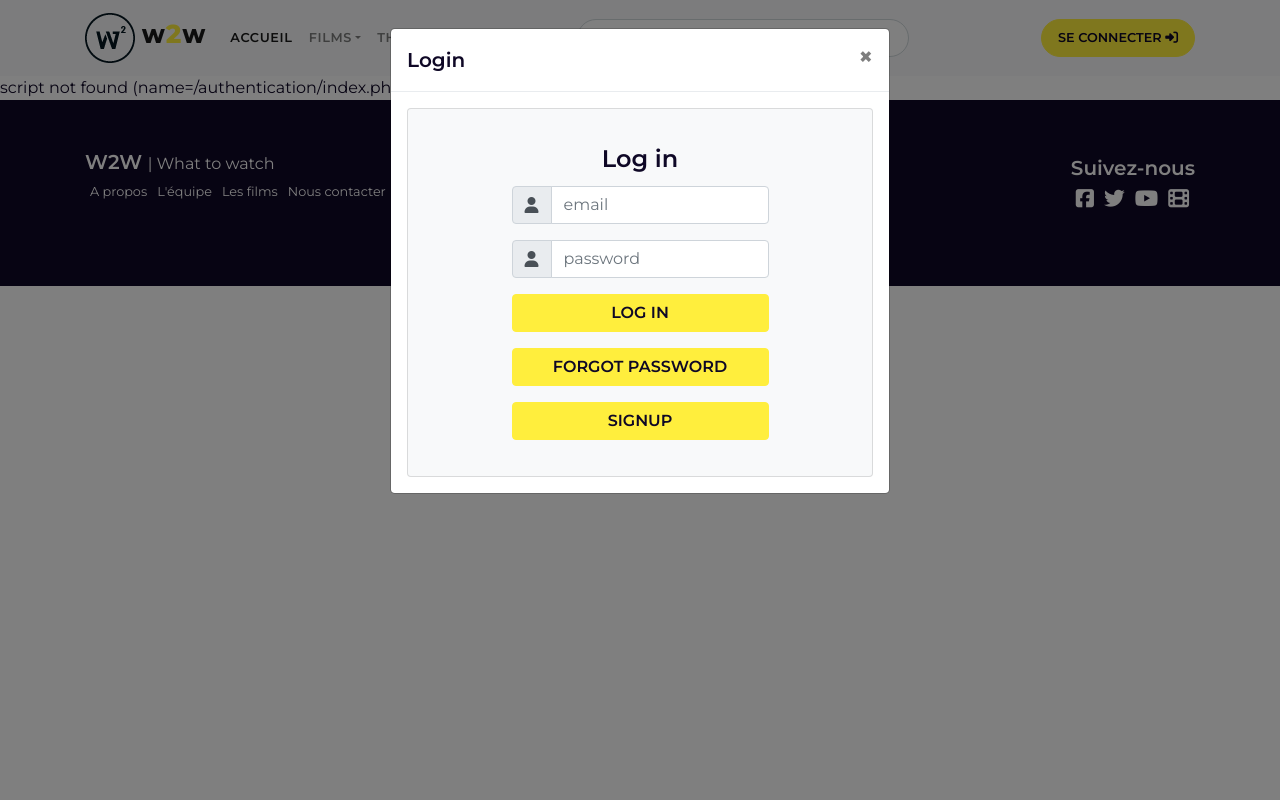
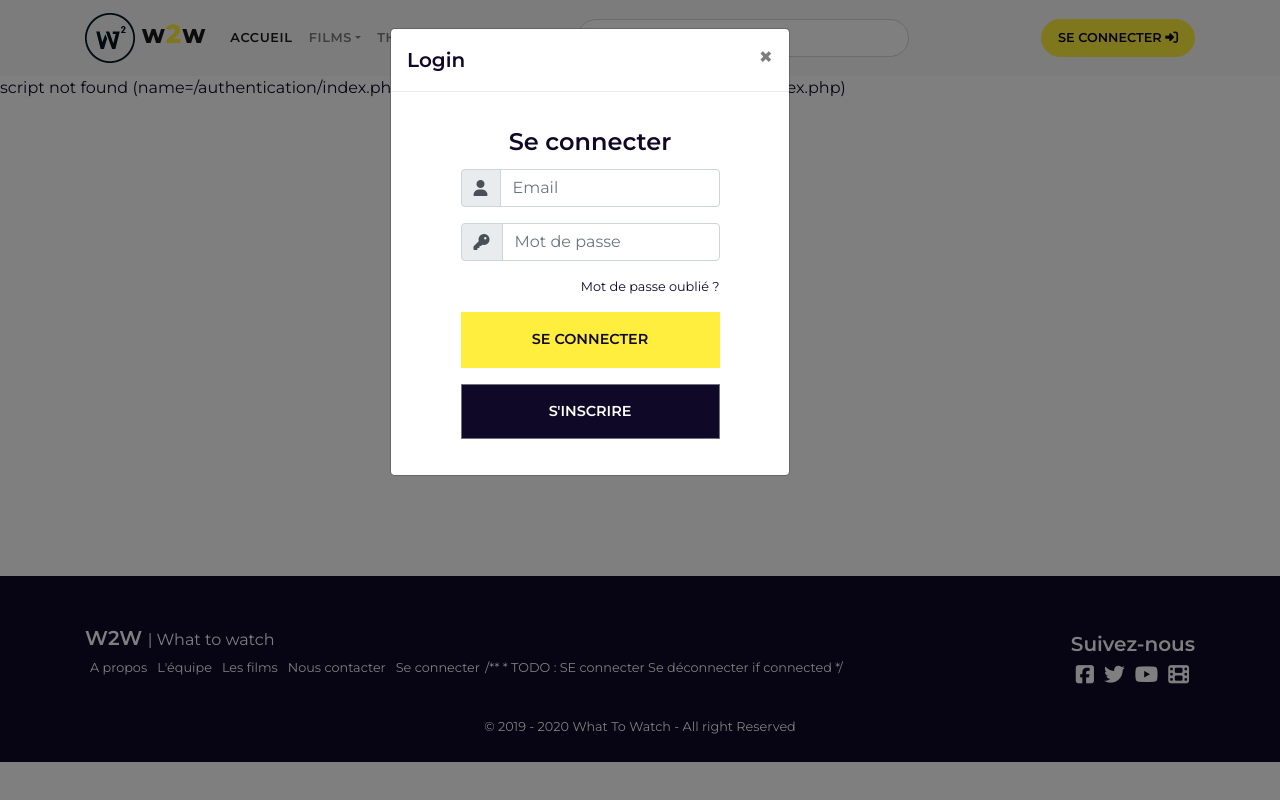
Before and after one commit to PAC-2019-2020-films/w2w, a PHP site: page /authentication/ in a window 1280 px wide, after a click on "SE CONNECTER". Run offline with PHP 8.4, Linux system fonts and the light colour scheme; some libraries are stand-ins or nearby versions.

Commit message:
Design Login Form (In progress)

```diff
--- a/assets/css/main.css
+++ b/assets/css/main.css
@@ -18,7 +18,9 @@
     color : #0F0826;
 }
 
-
+main {
+    min-height: 500px;
+}
 a{
     color : #0F0826;
 }
@@ -41,10 +43,16 @@
 .clearfix {
     clear: both;
 }
+
+.btn {
+    padding: 1rem 2rem;
+    text-transform : uppercase;
+    font-size : 0.9rem;
+    font-weight : 600;
+    border-radius : 0;
+}
 .btn-primary, .btn-primary:hover, .btn-primary:focus , .movie-tag{
     color : #0F0826;
-    text-transform : uppercase;
-
 }
 .btn-primary, .movie-tag{
     background-color : #FFEE3D;
@@ -55,17 +63,13 @@
     border-color : #ffe76f;
 }
 .btn-account{
-
     font-size : 0.8rem;
     border-radius : 2rem;
 }
 .btn-secondary {
-    padding: 1rem 2rem;
+
     background-color : #0F0826;
-    text-transform : uppercase;
-    font-size : 0.9rem;
-    font-weight : 600;
-    border-radius : 0;
+
 }
 .btn-secondary:hover {
     background-color : #FFEE3D;
--- a/assets/css/page.css
+++ b/assets/css/page.css
@@ -0,0 +1,7 @@
+.modal-content, #loginform article{
+    max-width: 400px;
+}
+
+#loginform {
+    border : none;
+}
--- a/scripts/authentication/login.php
+++ b/scripts/authentication/login.php
@@ -20,50 +20,46 @@
 <!--   -->
 <!--    <input type="submit" value="login"/>-->
 <!--</form>-->
-
-<div class="card bg-light"  id="formLoginRequire">
-    <article class="card-body mx-auto" style="max-width: 400px;">
-        <h4 class="card-title mt-3 text-center">Log in</h4>
-
-        <form action="../authentication/login_action.php" method="post">
+<div class="card bg-ligh" id="loginform">
+    <article class="card-body mx-auto" >
+        <h4 class="card-title text-center">Se connecter</h4>
+        <form action="../authentication/login_action.php" method="post"  >
 
             <div class="form-group input-group">
                 <div class="input-group-prepend">
                     <span class="input-group-text"> <i class="fa fa-user"></i> </span>
                 </div>
-                <input name="email" class="form-control" placeholder="email" type="email">
+                <input name="email" class="form-control" placeholder="Email" type="email">
             </div>
-            <!-- form-group// -->
+
             <div class="form-group input-group">
+
                 <div class="input-group-prepend">
-                    <span class="input-group-text"> <i class="fa fa-user"></i> </span>
+                    <span class="input-group-text"> <i class="fa fa-key"></i> </span>
                 </div>
-                <input name="password" class="form-control" placeholder="password" type="password">
+
+                <input name="password" class="form-control" placeholder="Mot de passe" type="password">
             </div>
-            <!-- form-group// -->
+
+            <div class= """>
+              <p class="small text-right" id="resetPasswordModTrigger"><a href="#">Mot de passe oublié ?</a></p>
+
+            <!--            TODO : FIX no JS action in non modal mode (in authentication/login.php)-->
+            </div>
+
             <?php if (isset($token)){ ?> <input type="hidden" name="token" value="<?= $token ?>" <?php } ?>
 
-            <!-- form-group// -->
+
             <div class="form-group">
-                <button type="submit" class="btn btn-primary btn-block">Log in</button>
+                <button type="submit" class="btn btn-primary btn-block">Se connecter</button>
             </div>
 
 
         </form>
-        <div class="form-group">
-            <button class="btn btn-primary btn-block" id="resetPasswordModTrigger">Forgot Password</button>
 
-<!--            TODO : FIX no JS action in non modal mode (in authentication/login.php)-->
-
-        </div>
-        <div class="form-group">
-            <a class="btn btn-primary btn-block" href="authentication/signup.php">Signup</a>
+            <a class="btn btn-secondary btn-block" href="/authentication/signup.php">S'inscrire</a>
 
             <!--            TODO : FIX no JS action in non modal mode (in authentication/login.php)-->
 
-        </div>
-
-
-
     </article>
 </div>
```
